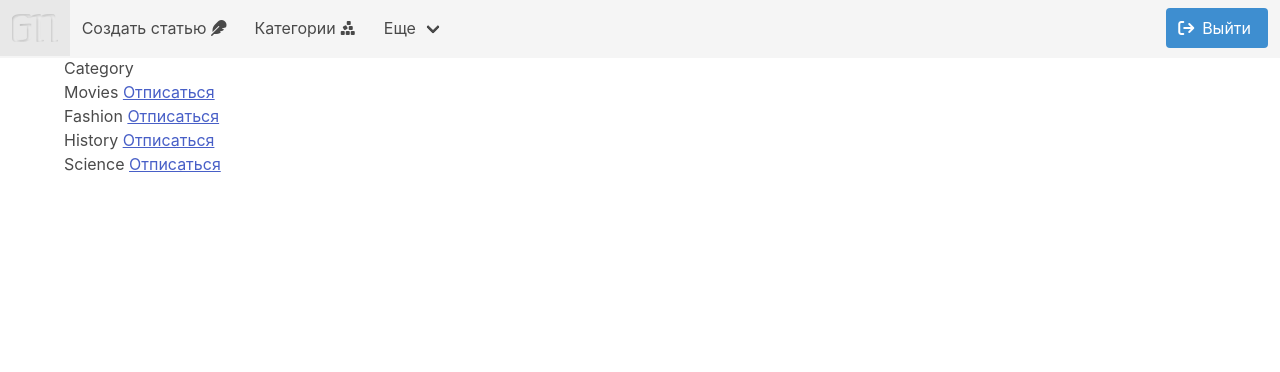
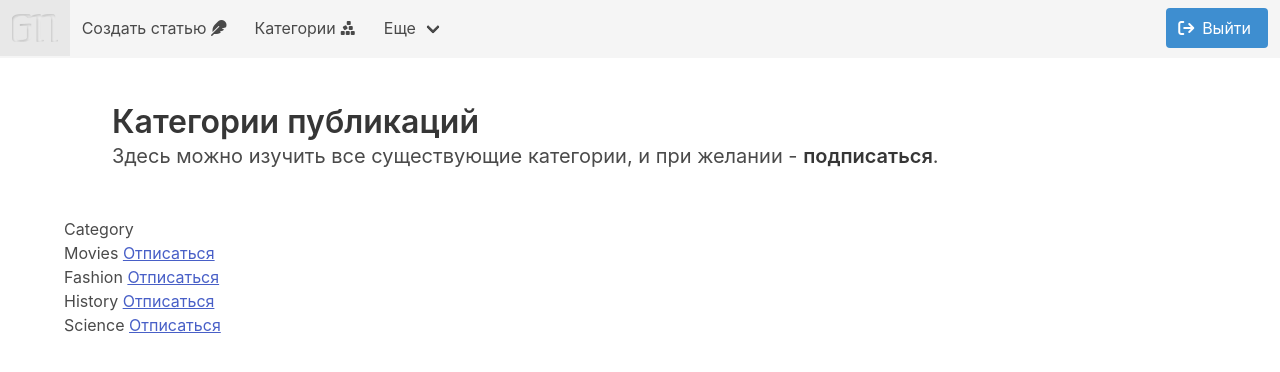
Before and after one commit to XanderMoroz/Homework_16.4-HW-03, a Django app: page /news/subscription/ in a window 1280 px wide. Shown: the top 372 px of the page. Run offline with Django 4.2, Linux system fonts and the light colour scheme; a user stored in the database is signed in; data comes from the database, SQL or seed files in the repository; parts of the project's set-up code (start-up, migrations or seed data) failed here and were passed over; some libraries are stand-ins or nearby versions.

Commit message:
template designed

```diff
--- a/GoodNews/templates/news/subscription.html
+++ b/GoodNews/templates/news/subscription.html
@@ -6,6 +6,12 @@ Category subscriptions
 
 
 {% block content %}
+<section class="section">
+  <h1 class="title">Категории публикаций</h1>
+  <h2 class="subtitle">
+    Здесь можно изучить все существующие категории, и при желании - <strong>подписаться</strong>.
+  </h2>
+</section>
 {% if request.user.is_authenticated %}
         <table>
             <tr>
```
